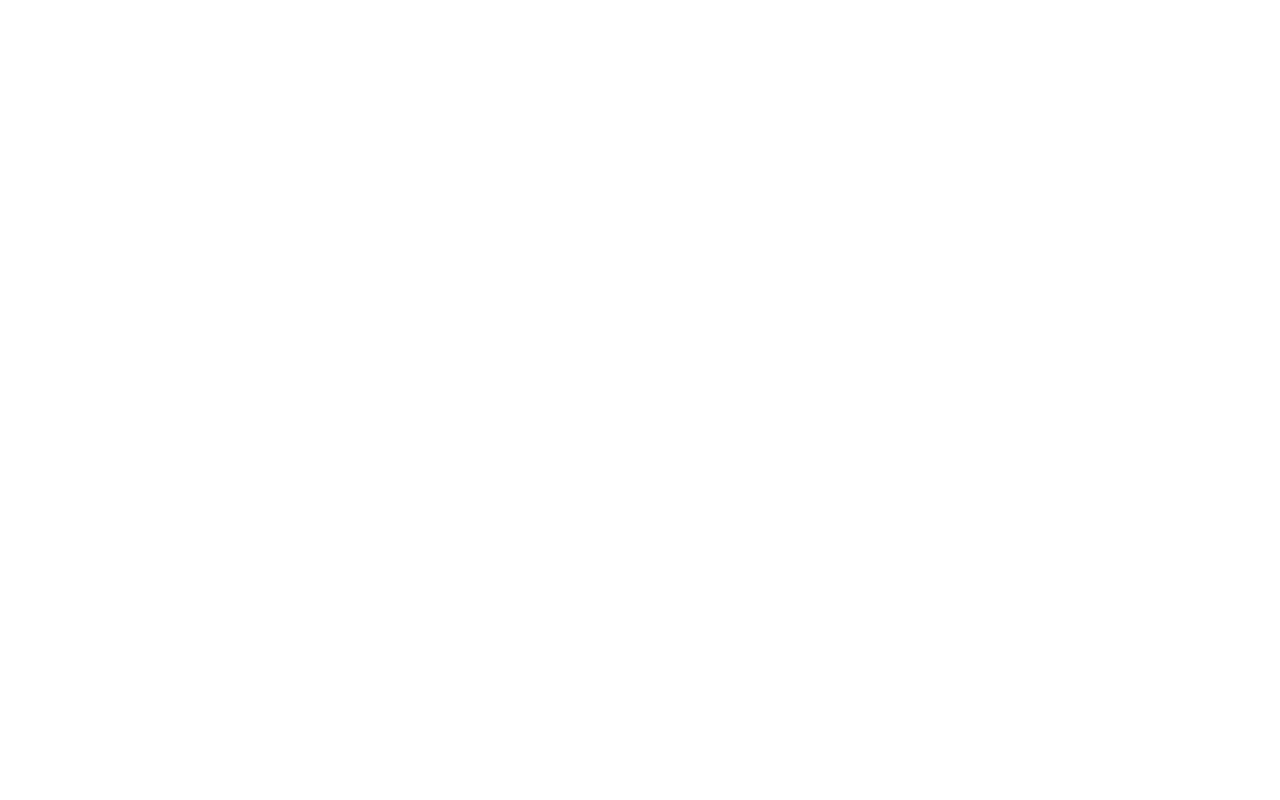
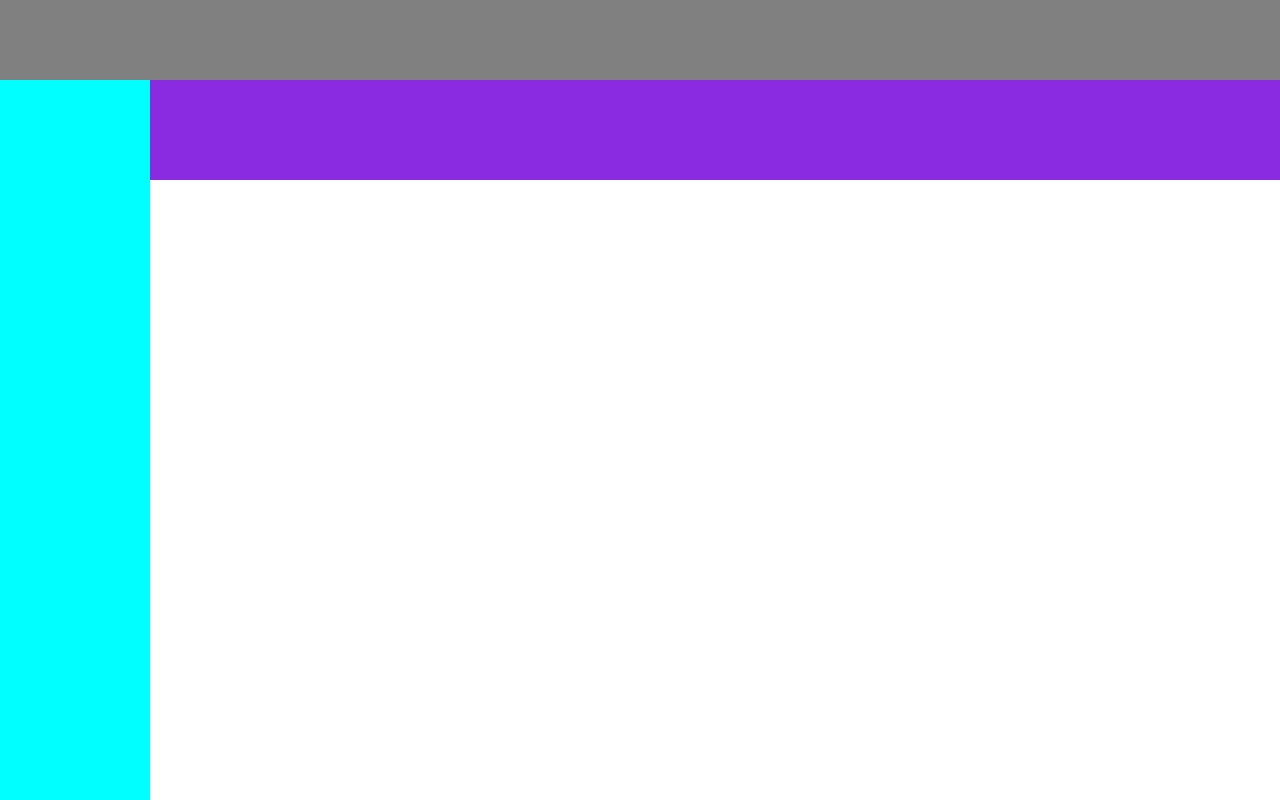
Before and after one commit to Giacomo-Arcangeli/html-css-bootstrap-dashboard, a plain HTML site: page index.html in a window 1280 px wide. Drawn offline with nearby package versions, Linux system fonts and the light colour scheme.

Commit message:
add layout

```diff
--- a/css/style.css
+++ b/css/style.css
@@ -0,0 +1,38 @@
+img{
+    display: block;
+}
+
+/* HEADER */
+
+.page-header{
+    height: 80px;
+    background-color: gray;
+}
+
+.wrapper{
+    height: calc(100vh - 80px);
+    display: flex;
+}
+
+.sidebar{
+    background-color: aqua;
+    flex: 0 0 75px;
+}
+
+main{
+    flex: 1 1 auto;
+    overflow-y: auto;
+}
+
+.main-header{
+    min-height: 100px;
+    background-color: blueviolet;
+}
+
+/**** RESPONSIVE****/
+
+@media screen and (min-width: 992px){
+    .sidebar{
+        flex-basis: 150px;
+    }
+}
--- a/index.html
+++ b/index.html
@@ -6,10 +6,17 @@
     <meta name="viewport" content="width=device-width, initial-scale=1.0">
     <title>Bootstrap Dashboard</title>
     <link rel="stylesheet" href="https://cdn.jsdelivr.net/npm/bootstrap@5.2.3/dist/css/bootstrap.min.css">
+    <link rel='stylesheet' href='https://cdnjs.cloudflare.com/ajax/libs/font-awesome/6.4.0/css/all.css' integrity='sha512-Z0kTB03S7BU+JFU0nw9mjSBcRnZm2Bvm0tzOX9/OuOuz01XQfOpa0w/N9u6Jf2f1OAdegdIPWZ9nIZZ+keEvBw==' crossorigin='anonymous'/>
     <link rel="stylesheet" href="css/style.css">
     <link rel="stylesheet" href="css/debug.css">
 </head>
 <body>
-
+    <header class="page-header"></header>
+    <div class="wrapper">
+        <div class="sidebar"></div>
+        <main>
+            <header class="main-header"></header>
+        </main>
+    </div>
 </body>
 </html>
```
